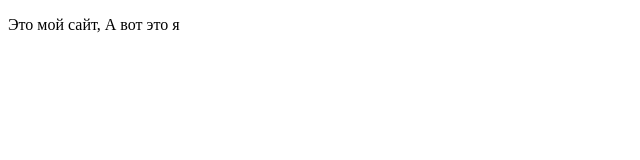
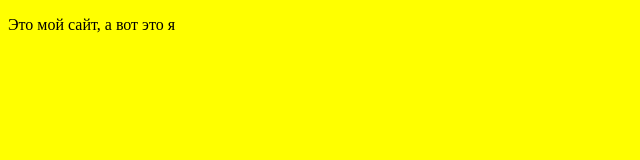
Before and after one commit to SonarBologod6/bas_Project, a plain HTML site: page index.html in a window 1280 px wide. Shown: the whole page, without its empty margins (0-640 px from the left). Drawn offline with Linux system fonts and the light colour scheme.

Commit message:
Ярик молодец
он зделал жёлтый фон

```diff
--- a/index.html
+++ b/index.html
@@ -6,7 +6,7 @@
     <meta name="viewport" content="width=device-width, initial-scale=1.0">
     <title>Document</title>
 </head>
-<body>
-    <p>Это мой сайт, А вот это я</p>
+<body bgcolor="yellow">
+    <p>Это мой сайт, а вот это я</p>
 </body>
 </html>
```
